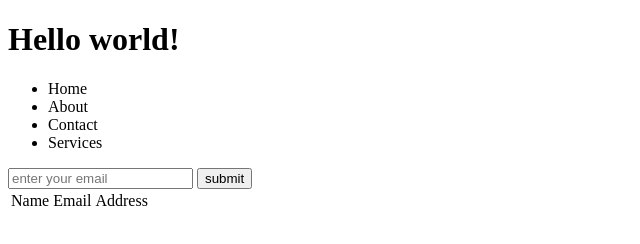
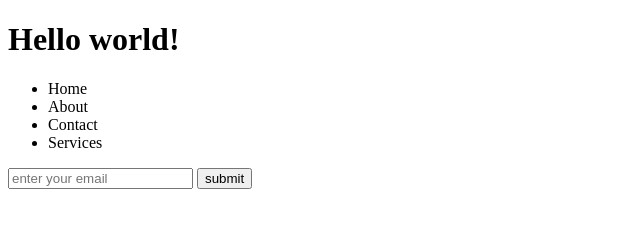
Before and after one commit to mabdullahjs/BATCH12-GIT, a plain HTML site: page index.html in a window 1280 px wide. Shown: the whole page, without its empty margins (0-640 px from the left). Drawn offline with Linux system fonts and the light colour scheme.

Commit message:
table removed

```diff
--- a/index.html
+++ b/index.html
@@ -18,13 +18,5 @@
         <input type="text" placeholder="enter your email">
         <button>submit</button>
     </form>
-
-    <table>
-        <tr>
-            <td>Name</td>
-            <td>Email</td>
-            <td>Address</td>
-        </tr>
-    </table>
 </body>
 </html>
```
